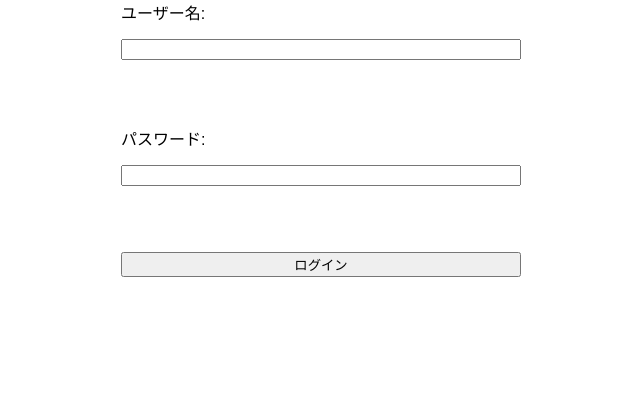
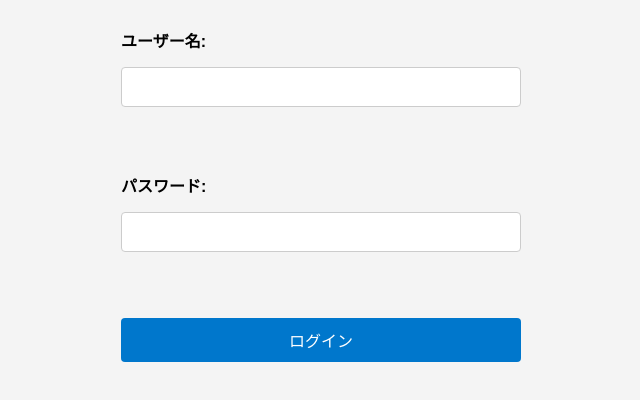
Before and after one commit to murasakijyuutann/mywebsite2, a plain HTML site: page login.html in a window 1280 px wide. Shown: the whole page, without its empty margins (319-959 px from the left). Drawn offline with Linux system fonts and the light colour scheme.

Commit message:
More practise uploaded

```diff
--- a/css/mydesign.css
+++ b/css/mydesign.css
@@ -76,11 +76,3 @@
       height: auto;
      background-size: contain;
     }
-
-    form {
-      display: flex;
-      flex-direction: column;
-      gap: 15px;
-      max-width: 400px;
-      margin: 0 auto;
-    }
--- a/login.html
+++ b/login.html
@@ -4,8 +4,50 @@
     <meta charset="UTF-8">
     <meta name="viewport" content="width=device-width, initial-scale=1.0">
     <title>ログイン</title>
-    <link rel="stylesheet" href="css/mydesign.css">
+
 </head>
+<style>
+    form {
+      display: flex;
+      flex-direction: column;
+      gap: 15px;
+      max-width: 400px;
+      margin: 0 auto;
+    }
+
+    label {
+      font-weight: bold;
+    }
+
+    input {
+      padding: 10px;
+      font-size: 16px;
+      border: 1px solid #ccc;
+      border-radius: 4px;
+    }
+
+    button {
+      padding: 10px;
+      font-size: 16px;
+      background-color: #0077cc;
+      color: #fff;
+      border: none;
+      border-radius: 4px;
+      cursor: pointer;
+    }
+
+    button:hover {
+      background-color: #005fa3;
+    }
+    body {
+      font-family: Arial, sans-serif;
+      background-color: #f4f4f4;
+      padding: 20px;
+    }
+
+
+
+</style>
 <body>
     <form>
         <label for="username">ユーザー名:</label>
```
Also changed, not shown: viewport2.html (added, +13 -0 lines).
